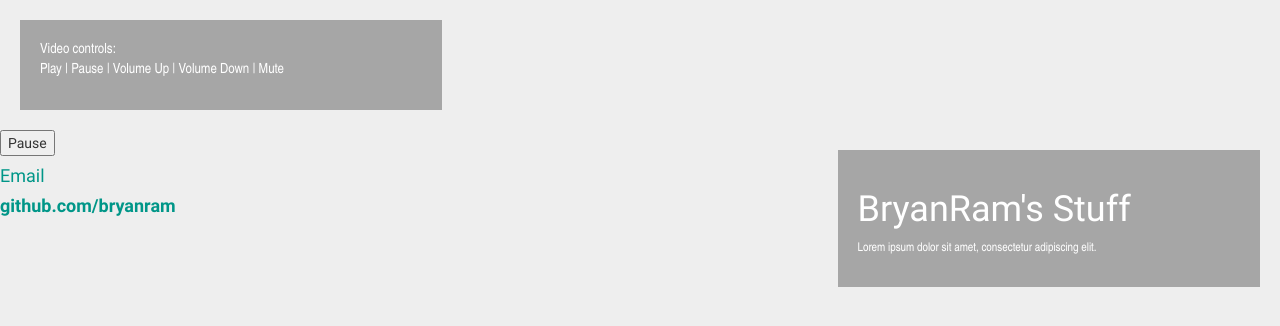
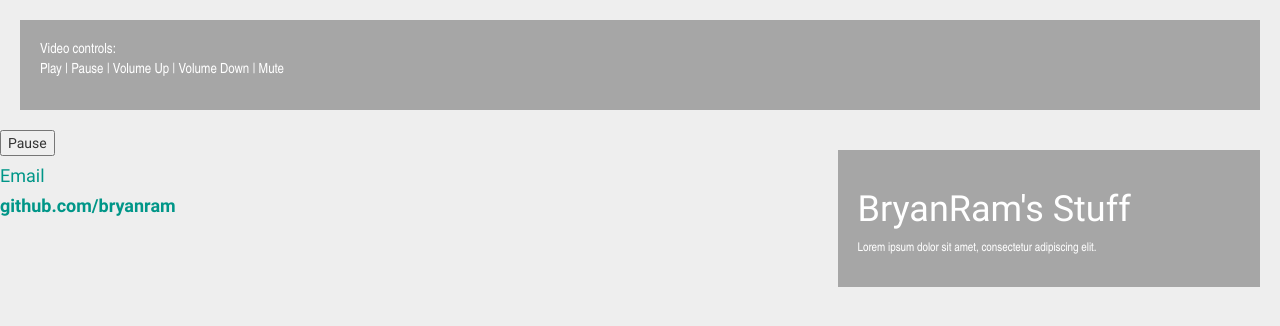
Before and after one commit to BryanRam/BryanRam.github.io, a PHP site: page /WebProjects/HTML5BackgroundVid in a window 1280 px wide. Shown: the part 60-386 px from the top of the page. Run offline with PHP 8.4, Linux system fonts and the light colour scheme; some libraries are stand-ins or nearby versions.

Commit message:
testing tubular buttons 4

```diff
--- a/WebProjects/HTML5BackgroundVid/backgroundvid.css
+++ b/WebProjects/HTML5BackgroundVid/backgroundvid.css
@@ -31,7 +31,7 @@
     background: rgba(0,0,0,0.3);
     color: white;
     padding: 2rem;
-    width: 33%;
+    //width: 33%;
     margin: 2rem;
 	//font-size: 1.2rem;
 }
```
